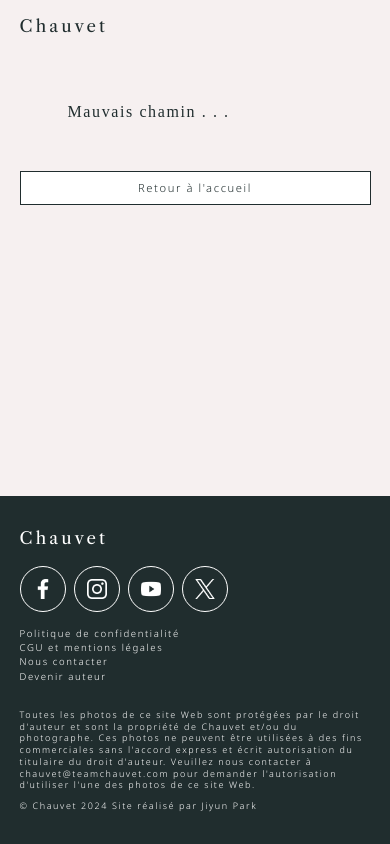
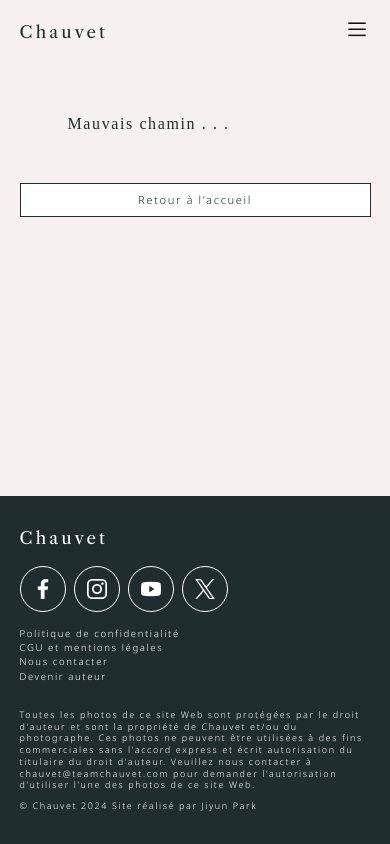
Before and after one commit to bergam99/chauvet-2, a Next.js app: page /404 in a window 390 px wide. Built offline with nearby package versions, Linux system fonts and the light colour scheme; no server answers; a web font is replaced by a local one.

Commit message:
error layout

```diff
--- /dev/null
+++ b/components/layouts/ErrorLayout/ErrorLayout.module.css
@@ -0,0 +1,16 @@
+.txt {
+    margin: 3em 0 3em 3em;
+}
+
+.btn {
+    margin-left: 10em;
+}
+
+@media (max-width: 768px) {
+    .btn {
+        margin-left: 0;
+        display: flex;
+        text-align: center;
+        justify-content: center;
+    }
+}
--- /dev/null
+++ b/components/layouts/ErrorLayout/ErrorLayout.tsx
@@ -0,0 +1,21 @@
+import Link from "next/link";
+import classes from "./ErrorLayout.module.css";
+
+type ErrorLayoutProps = {
+  title: string;
+  link: string;
+  buttonTxt: string;
+};
+
+const ErrorLayout = ({ title, link, buttonTxt }: ErrorLayoutProps) => {
+  return (
+    <>
+      <p className={classes.txt}>{title}</p>
+      <Link href={link} className={`${classes.btn} DefaultButton`}>
+        <button>{buttonTxt}</button>
+      </Link>
+    </>
+  );
+};
+
+export default ErrorLayout;
--- a/components/layouts/NestedLayout/nesetedLayoutCpnt/mobileLayout/mobileLayout.tsx
+++ b/components/layouts/NestedLayout/nesetedLayoutCpnt/mobileLayout/mobileLayout.tsx
@@ -4,6 +4,7 @@ import { handleSignout } from "@/components/layouts/meLayout/meLayout";
 import Menu from "@/public/icon/menu.png";
 import Image from "next/image";
 import classes from "./mobileLayout.module.css";
+import ShopLink from "../../shopLink/shopLink";
 
 export default function MobileLayout() {
   const { data: session } = useSession();
@@ -29,6 +30,9 @@ export default function MobileLayout() {
             </Link>
           )}
 
+          <Link href="/products" className={classes.me}>
+            Shop 📚
+          </Link>
           <Link href="/cart" className={classes.cart}>
             Panier
           </Link>
--- a/components/layouts/NestedLayout/nestedLayout.tsx
+++ b/components/layouts/NestedLayout/nestedLayout.tsx
@@ -16,13 +16,7 @@ const NestedLayout = () => {
 
   if (currentPath === "/" || currentPath.includes("posts")) {
     return <ShopLink />;
-  } else if (
-    currentPath.includes("/products") ||
-    currentPath.includes("/me") ||
-    currentPath.includes("/orders") ||
-    currentPath.includes("/cart") ||
-    currentPath.includes("/addresses")
-  ) {
+  } else {
     return (
       <>
         <div className={classes.NestedLayout__Desktop}>
--- a/components/modal/modal.module.css
+++ b/components/modal/modal.module.css
@@ -14,6 +14,5 @@
 
     .modal {
         width: 70%;
-        height: 80%;
     }
 }
--- a/pages/404/index.tsx
+++ b/pages/404/index.tsx
@@ -1,14 +1,14 @@
 import Link from "next/link";
 import classes from "./404.module.css";
+import ErrorLayout from "@/components/layouts/ErrorLayout/ErrorLayout";
 
 const Error = () => {
   return (
-    <>
-      <p className={classes.txt}>Mauvais chamin . . .</p>
-      <Link href="/" className={`${classes.btn} DefaultButton`}>
-        <button>Retour à l&apos;accueil</button>
-      </Link>
-    </>
+    <ErrorLayout
+      title="Mauvais chamin . . ."
+      link="/"
+      buttonTxt="Retour à l'accueil"
+    />
   );
 };
 
--- a/pages/api/webhook.ts
+++ b/pages/api/webhook.ts
@@ -1,6 +1,6 @@
 // stripe login
-// stripe listen --events checkout.session.completed --forward-to localhost:3000/api/webhook
-
+// DEV) stripe listen --events checkout.session.completed --forward-to localhost:3000/api/webhook
+// PROD) stripe listen --events checkout.session.completed --forward-to https://chauvet.vercel.app/api/webhook
 import { connectDB } from "@/utils/connectDB";
 import { safeParseFloat } from "@/utils/parseFloat";
 import { NextApiRequest, NextApiResponse } from "next";
```
Also changed, not shown: pages/payment-failed/index.tsx (+10 -1 lines).
